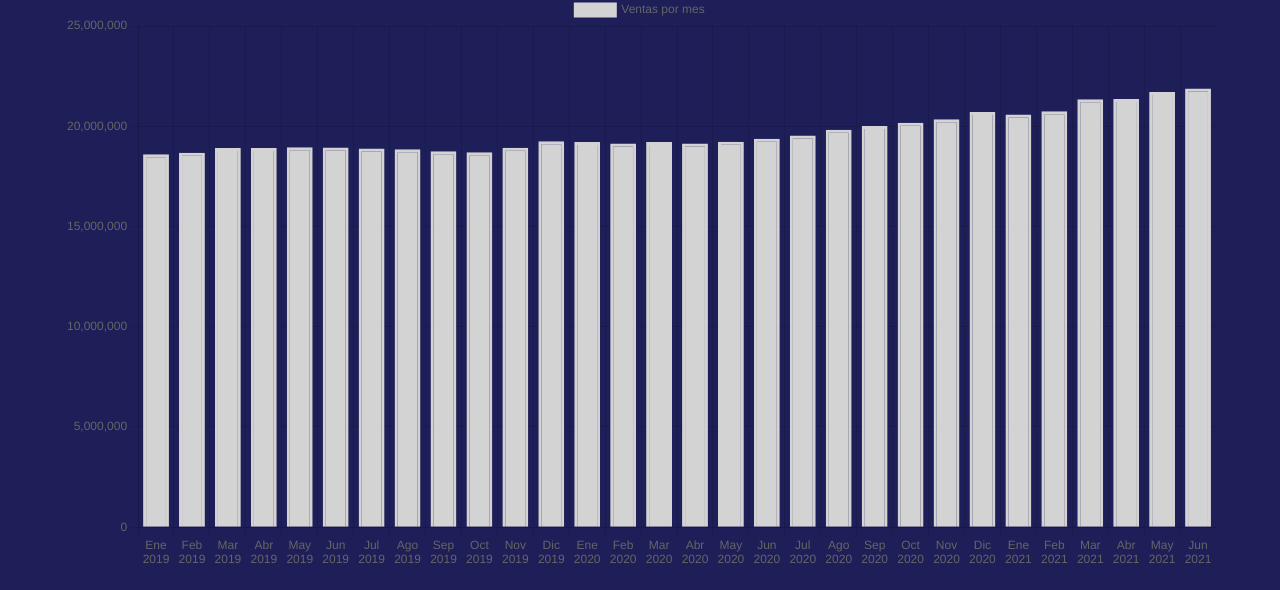
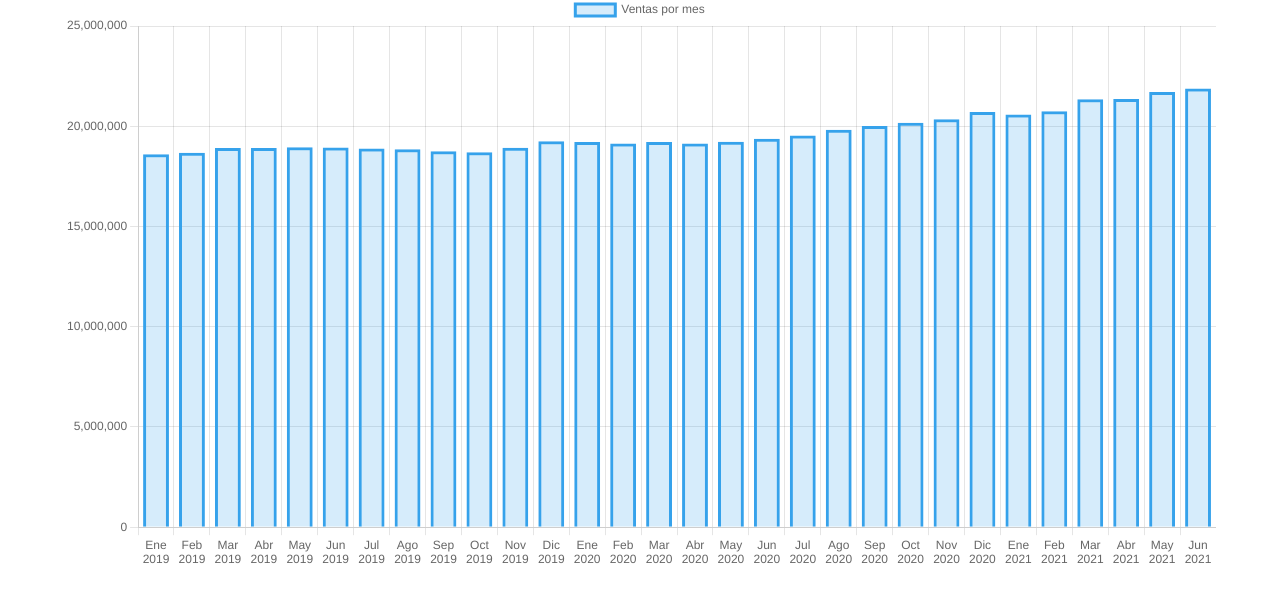
Before and after one commit to pensamientovisual/grupo1-2021-2, a plain HTML site: page telefonía/index.html in a window 1280 px wide. Shown: the part 573-1163 px from the top of the page. Drawn offline with nearby package versions, Linux system fonts and the light colour scheme.

Commit message:
arreglado

```diff
--- a/telefonía/lalala.js
+++ b/telefonía/lalala.js
@@ -529,8 +529,8 @@ const etiquetas = lista1;
 const datosjeje = {
     label: "Ventas por mes",
     data: lista2, // La data es un arreglo que debe tener la misma cantidad de valores que la cantidad de etiquetas
-    backgroundColor: 'rgba(211, 211, 211)', // Color de fondo
-    borderColor: 'rgba(211,211,211)', // Color del borde
+    backgroundColor: 'rgba(54, 162, 235, 0.2)', // Color de fondo
+    borderColor: 'rgba(54, 162, 235, 1)', // Color del borde
     borderWidth: 3,// Ancho del borde
 };
 
--- a/telefonía/style.css
+++ b/telefonía/style.css
@@ -1,5 +1,12 @@
 
 body {
+  font-family: 'Apple Color Emoji', Regular, monospace;
+  width: 90%;
+  font-size: 30px;
+  margin: auto;
+  padding:20px 15px
+}
+.todin{
   background-color:rgb(30, 30, 88);
   font-family: 'Apple Color Emoji', Regular, monospace;
   width: 90%;
@@ -160,7 +167,6 @@ div.img-container {
 }
 
 div.svg-container {
-  margin: ;
 }
 
 text.x-tick {
```
Also changed, not shown: página de inicio/p1.html (+0 -19 lines).
